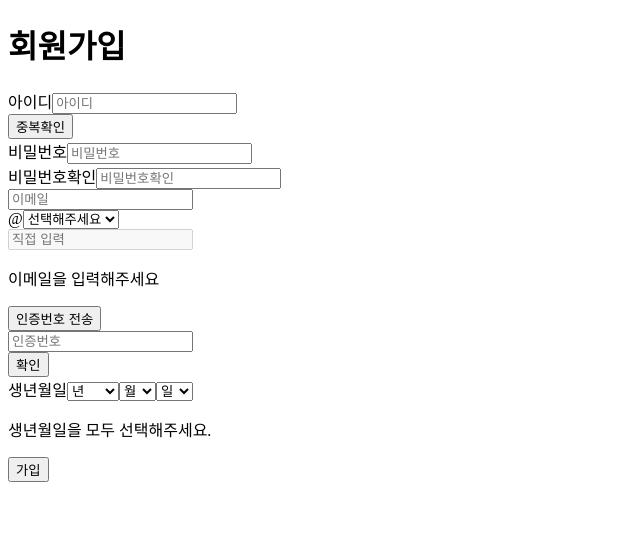
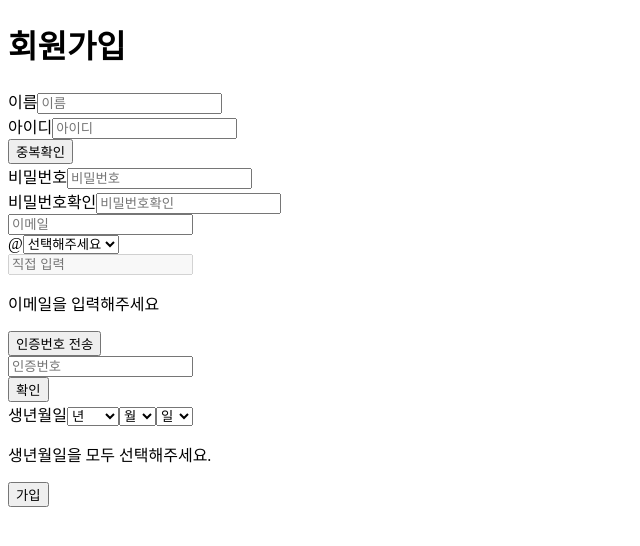
Before and after one commit to kdt-ful-class-three-group/KDT-FUL-3_PROJECT-A-3, a Next.js app in the folder client/: page /signup in a window 1280 px wide. Shown: the top 546 px of the page, without its empty margins (0-640 px from the left). Built offline with nearby package versions, Linux system fonts and the light colour scheme.

Commit message:
Feat: NameField 생성

```diff
--- a/client/src/components/signup/SignupForm.tsx
+++ b/client/src/components/signup/SignupForm.tsx
@@ -1,3 +1,4 @@
+import { NameField } from "./fields/NameField"
 import { IdField } from "./fields/IdField"
 import { PasswordField } from "./fields/PasswordField"
 import { EmailField } from "./fields/EmailField"
@@ -8,6 +9,7 @@ import { useState } from "react"
 export function SignupForm() {
   // 회원가입 입력데이터 상태값
   const [userData, setUserData] = useState({
+    name: "",
     id: "",
     password: "",
     email: "",
@@ -33,6 +35,7 @@ export function SignupForm() {
   return (
     <div>
       <form onSubmit={signupSubmit}>
+        <NameField value={userData.name} onChange={(e) => handleChange("name", e.target.value)} />
         <IdField value={userData.id} onChange={(e) => handleChange("id", e.target.value)} />
         <PasswordField value={userData.password} onChange={(e) => handleChange("password", e.target.value)} />
         <EmailField value={userData.email} onChange={(val) => handleChange("email", val)} />
--- /dev/null
+++ b/client/src/components/signup/fields/NameField.tsx
@@ -0,0 +1,46 @@
+import { Input } from "@/components/common/Input"
+import { useState } from "react"
+import { InputProps } from "@/components/common/Input"
+
+export function NameField({value, onChange}: InputProps) {
+  // 상태 관련 메시지
+  const [error, setError] = useState('')
+
+  // 이름 유효성 검사 - 2글자 이상 20글자 이하 한글, 영문, 숫자만 허용
+  const checkName = (text: string): boolean => {
+    const isValid = /^[ㄱ-ㅎ가-힣a-zA-Z0-9]{2,20}$/.test(text);
+    return isValid;
+  }
+  // 유효성 검사 통과 -> 상태 반영
+  const handleChange = (e: React.ChangeEvent<HTMLInputElement>) => {
+    const text = e.target.value;
+    // 유효한 글자만 남기기
+    const filteredText = text.replace(/[^ㄱ-ㅎ가-힣a-zA-Z]/g, '');
+    // 10글자 이상일 경우 자르기
+    const slicedText = filteredText.slice(0, 10);
+    // 유효성 검사
+    if (!checkName(slicedText)) {
+      setError('2-10자 이내 한글, 영문만 가능합니다');
+    } else {
+      setError('');
+    }
+    // 부모에게 전달 - replace와 slice 적용시키기
+    const filteringEvent = { ...e, target: { ...e.target, value: slicedText } };
+    onChange?.(filteringEvent);
+  }
+
+
+  return (
+    <div>
+      <Input
+        name="name"
+        label="이름"
+        placeholder="이름"
+        value={value}
+        onChange={handleChange}
+      />
+      {/* 유효성 검사 메시지 */}
+      {error && <p>{error}</p>}
+    </div>
+  )
+}
```
